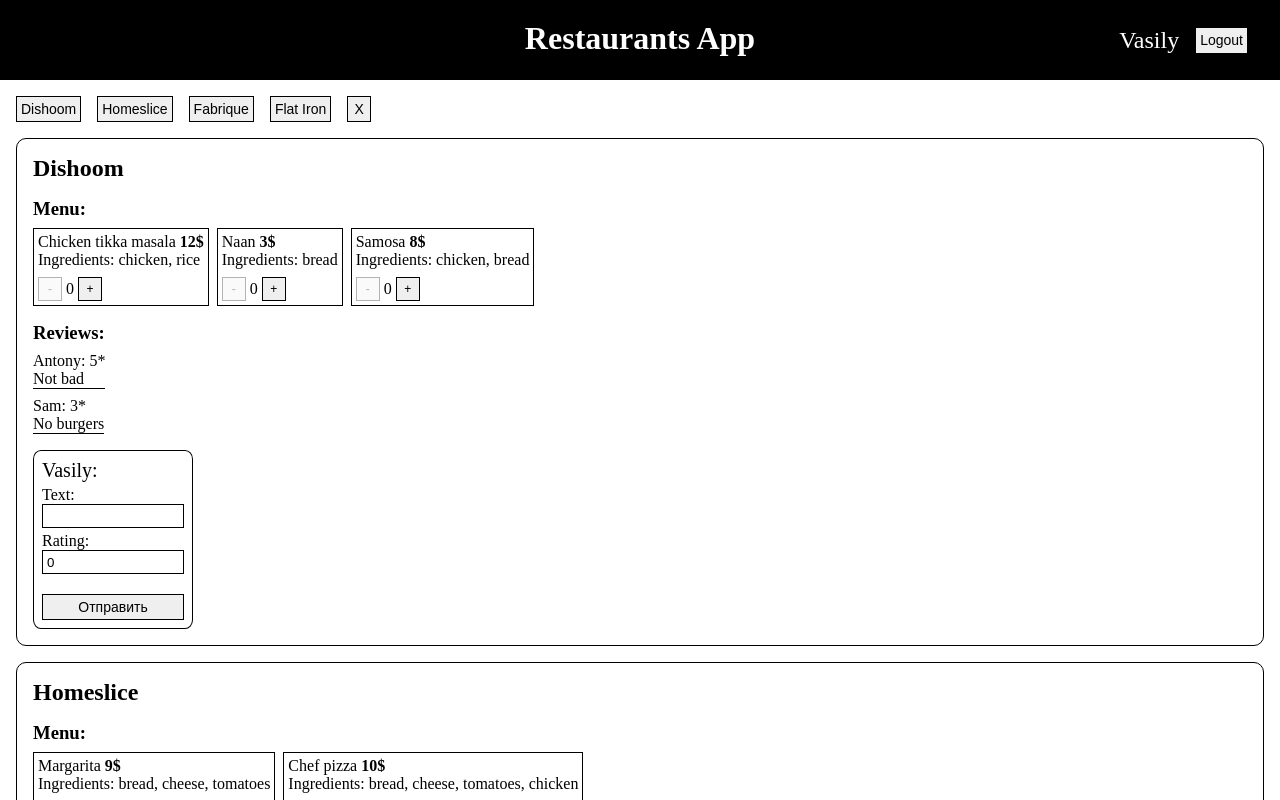
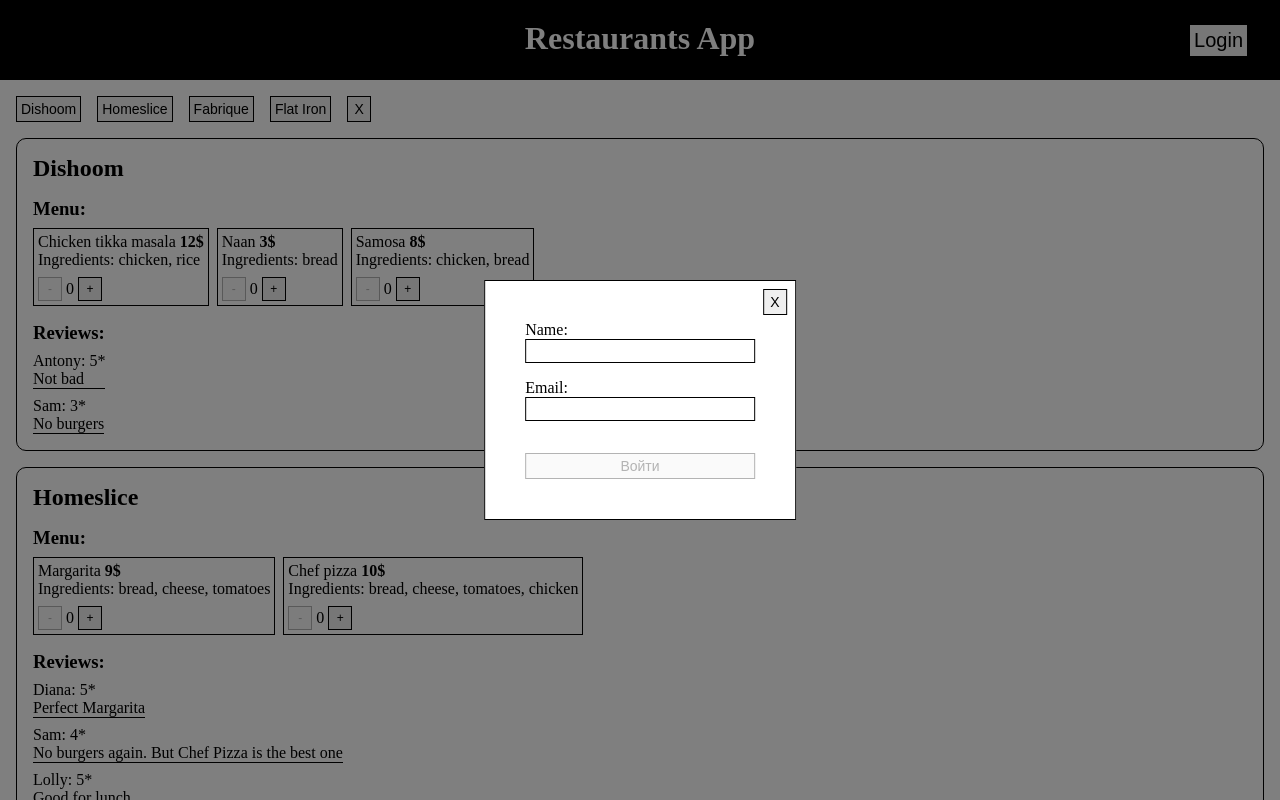
Before and after one commit to Vladuxexel/learn-react, a React (Vite) app: page / in a window 1280 px wide. Both pictures are taken after a click on the button "Login". Shown: the top 800 px of the page. Built offline with nearby package versions, Linux system fonts and the light colour scheme.

Commit message:
Добавлено модальное окно авторизации

```diff
--- /dev/null
+++ b/src/components/authorization-control/component.tsx
@@ -0,0 +1,37 @@
+import { useContext, useState } from 'react';
+import styles from './styles.module.scss';
+import { UserContext } from '../../contexts/user-context';
+import { Button } from '../button/component';
+import { Size } from '../../constants/size';
+import { Modal } from '../modal/component';
+import { AuthorizationForm } from '../authorization-form/component';
+
+export const AuthorizationControl = () => {
+    const { contextUser, setContextUser } = useContext(UserContext);
+    const [isAuthModalOpen, setIsAuthModalOpen] = useState(false);
+
+    return (
+        <div className={styles['authorization-control__user-data']}>
+            {contextUser ? (
+                <div className={styles['authorization-control__user-logout-data']}>
+                    <span className={styles['authorization-control__user-name']}>{contextUser.name}</span>
+                    <Button onClick={() => setContextUser(null)}>Logout</Button>
+                </div>
+            ) : (
+                <Button size={Size.l} onClick={() => setIsAuthModalOpen(true)}>
+                    Login
+                </Button>
+            )}
+            {isAuthModalOpen && (
+                <Modal onClose={() => setIsAuthModalOpen(false)}>
+                    <AuthorizationForm
+                        onAuthorize={(user) => {
+                            setContextUser(user);
+                            setIsAuthModalOpen(false);
+                        }}
+                    />
+                </Modal>
+            )}
+        </div>
+    );
+};
--- /dev/null
+++ b/src/components/authorization-control/styles.module.scss
@@ -0,0 +1,19 @@
+.authorization-control__user-data {
+    position: absolute;
+    top: 0;
+    right: 0;
+    height: 100%;
+    display: flex;
+    align-items: center;
+    padding: 0 2rem;
+}
+
+.authorization-control__user-logout-data {
+    display: flex;
+    gap: 1em;
+}
+
+.authorization-control__user-name {
+    color: #fff;
+    font-size: 1.5rem;
+}
--- /dev/null
+++ b/src/components/authorization-form/component.tsx
@@ -0,0 +1,53 @@
+import { Action } from '@models';
+import { User } from '../../models/user';
+import { useReducer } from 'react';
+import { Button } from '../button/component';
+import styles from './styles.module.scss';
+
+const INITIAL_VALUE: User = {
+    name: '',
+    email: ''
+};
+
+const reducer = (state: User, { type, payload }: Action<number | string>): User => {
+    switch (type) {
+        case 'setName':
+            return { ...state, name: String(payload) };
+        case 'setEmail':
+            return { ...state, email: String(payload) };
+        default:
+            return state;
+    }
+};
+
+export const AuthorizationForm = ({ onAuthorize }: { onAuthorize: (user: User) => void }) => {
+    const [form, dispatch] = useReducer(reducer, INITIAL_VALUE);
+
+    return (
+        <div className={styles['authorization-form']}>
+            <label htmlFor="user-name">
+                Name:
+                <input
+                    className={styles.field}
+                    id="user-name"
+                    type="text"
+                    value={form.name}
+                    onChange={(event) => dispatch({ type: 'setName', payload: event.target.value })}
+                />
+            </label>
+            <label htmlFor="user-email">
+                Email:
+                <input
+                    className={styles.field}
+                    id="user-email"
+                    type="text"
+                    value={form.email}
+                    onChange={(event) => dispatch({ type: 'setEmail', payload: event.target.value })}
+                />
+            </label>
+            <Button disabled={!form.name || !form.email} onClick={() => onAuthorize(form)}>
+                Войти
+            </Button>
+        </div>
+    );
+};
--- /dev/null
+++ b/src/components/authorization-form/styles.module.scss
@@ -0,0 +1,12 @@
+.authorization-form {
+    display: flex;
+    flex-direction: column;
+    gap: 1rem;
+}
+
+.field {
+    border: 1px solid;
+    width: 100%;
+    height: 1.5rem;
+    padding: 0.25rem;
+}
--- a/src/components/button/component.tsx
+++ b/src/components/button/component.tsx
@@ -13,17 +13,19 @@ export const Button = ({
     children,
     onClick,
     disabled,
-    size = Size.m
+    size = Size.m,
+    className
 }: {
     children: ReactNode;
     onClick?: MouseEventHandler<HTMLButtonElement>;
     disabled?: boolean;
     size?: string;
+    className?: string;
 }) => {
     return (
         <button
             disabled={disabled}
-            className={classNames(styles.button, SizeClass[size] || SizeClass[Size.m])}
+            className={classNames(className, styles.button, SizeClass[size] || SizeClass[Size.m])}
             onClick={onClick}>
             {children}
         </button>
--- a/src/components/header/component.tsx
+++ b/src/components/header/component.tsx
@@ -1,36 +1,11 @@
-import { useContext } from 'react';
-import { Size } from '../../constants/size';
-import { Button } from '../button/component';
 import styles from './styles.module.scss';
-import { UserContext } from '../../contexts/user-context';
-import { User } from '@models';
-
-const fakeUser: User = {
-    name: 'Vasily',
-    email: 'yavasily@mail.ru'
-};
+import { AuthorizationControl } from '../authorization-control/component';
 
 export const Header = ({ title }: { title: string }) => {
-    const { contextUser, setContextUser } = useContext(UserContext);
-
-    const setFakeUser = (data: User | null) => setContextUser(data);
-
     return (
         <header className={styles.header}>
             <h1 className={styles.header__title}>{title}</h1>
-            <div className={styles['header__user-data']}>
-                {!contextUser && (
-                    <Button size={Size.l} onClick={() => setFakeUser(fakeUser)}>
-                        Login
-                    </Button>
-                )}
-                {contextUser && (
-                    <div className={styles['header__user-logout-data']}>
-                        <span className={styles['header__user-name']}>{contextUser.name}</span>
-                        <Button onClick={() => setFakeUser(null)}>Logout</Button>
-                    </div>
-                )}
-            </div>
+            <AuthorizationControl />
         </header>
     );
 };
--- a/src/components/header/styles.module.scss
+++ b/src/components/header/styles.module.scss
@@ -11,23 +11,3 @@
     margin: auto;
     text-align: center;
 }
-
-.header__user-data {
-    position: absolute;
-    top: 0;
-    right: 0;
-    height: 100%;
-    display: flex;
-    align-items: center;
-    padding: 0 2rem;
-}
-
-.header__user-logout-data {
-    display: flex;
-    gap: 1em;
-}
-
-.header__user-name {
-    color: #fff;
-    font-size: 1.5rem;
-}
--- a/src/components/layout/component.tsx
+++ b/src/components/layout/component.tsx
@@ -9,6 +9,7 @@ export const Layout = ({ children }: { children: ReactNode }) => {
             <Header title="Restaurants App" />
             <section className={styles.layout__container}>{children}</section>
             <Footer />
+            <div id="modal-container" />
         </div>
     );
 };
--- /dev/null
+++ b/src/components/modal/component.tsx
@@ -0,0 +1,28 @@
+import { ReactNode, useLayoutEffect, useRef } from 'react';
+import { Button } from '../button/component';
+import styles from './styles.module.scss';
+import { createPortal } from 'react-dom';
+
+export const Modal = ({ onClose, children }: { onClose: () => void; children: ReactNode }) => {
+    const modalContainer = useRef<HTMLElement>(document.getElementById('modal-container'));
+
+    useLayoutEffect(() => {
+        document.body.style.overflowY = 'hidden';
+
+        return () => {
+            document.body.style.overflowY = 'visible';
+        };
+    }, []);
+
+    return createPortal(
+        <div className={styles.overlay} onClick={onClose}>
+            <div className={styles.modal} onClick={(event) => event.stopPropagation()}>
+                <Button className={styles['modal__close-button']} onClick={onClose}>
+                    X
+                </Button>
+                {children}
+            </div>
+        </div>,
+        modalContainer.current!
+    );
+};
--- /dev/null
+++ b/src/components/modal/styles.module.scss
@@ -0,0 +1,25 @@
+.overlay {
+    background-color: rgba($color: #000000, $alpha: 0.5);
+    position: absolute;
+    top: 0;
+    left: 0;
+    width: 100%;
+    height: 100%;
+}
+
+.modal {
+    position: relative;
+    top: 50vh;
+    left: 50vw;
+    transform: translate(-50%, -50%);
+    border: 1px solid;
+    width: fit-content;
+    background-color: #fff;
+    padding: 2.5rem;
+}
+
+.modal__close-button {
+    position: absolute;
+    top: 0.5rem;
+    right: 0.5rem;
+}
--- a/src/components/review-form/styles.module.scss
+++ b/src/components/review-form/styles.module.scss
@@ -13,10 +13,6 @@
     width: 100%;
     height: 1.5rem;
     padding: 0.25rem;
-
-    &[type='submit'] {
-        cursor: pointer;
-    }
 }
 
 label {
```
